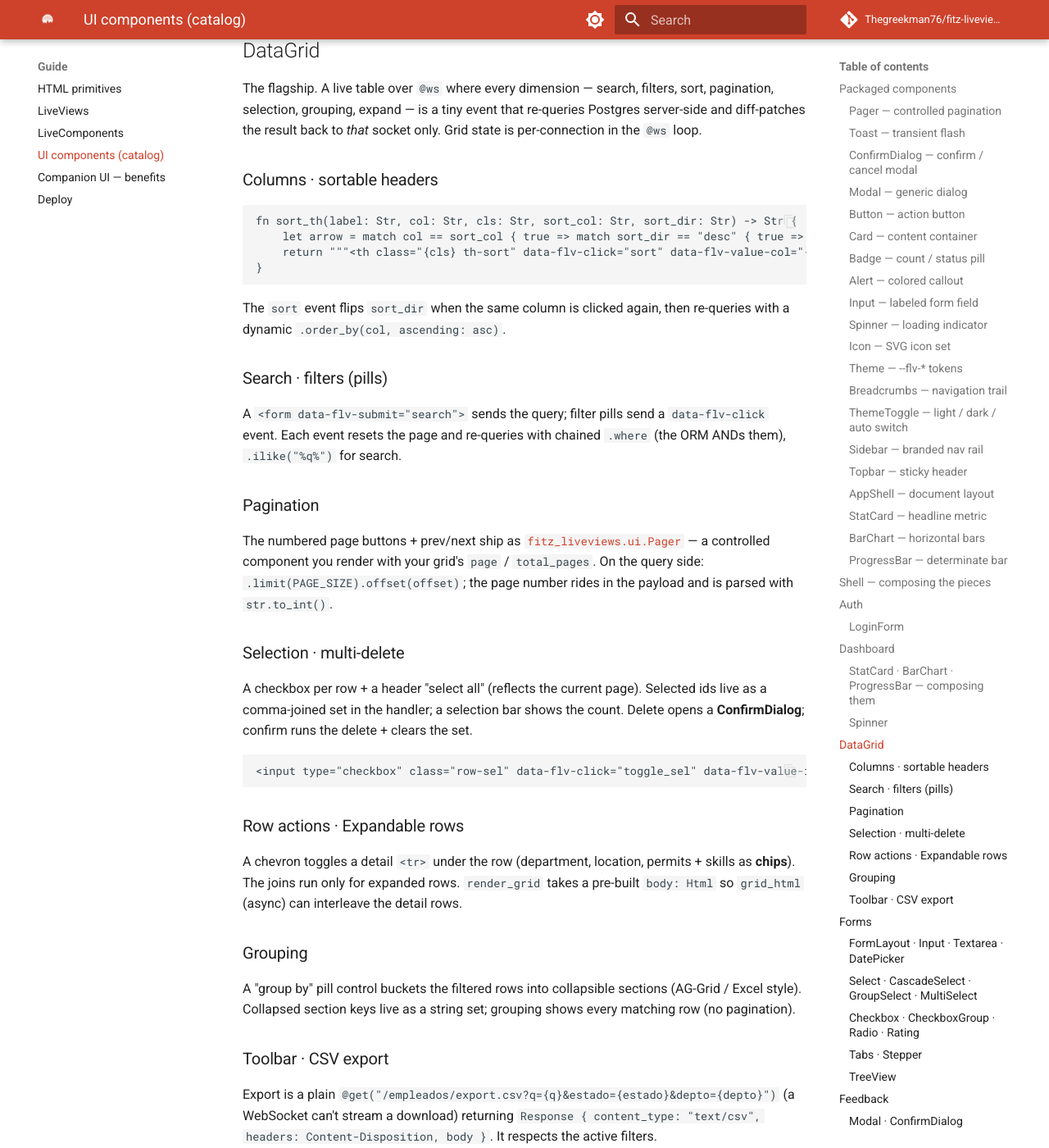
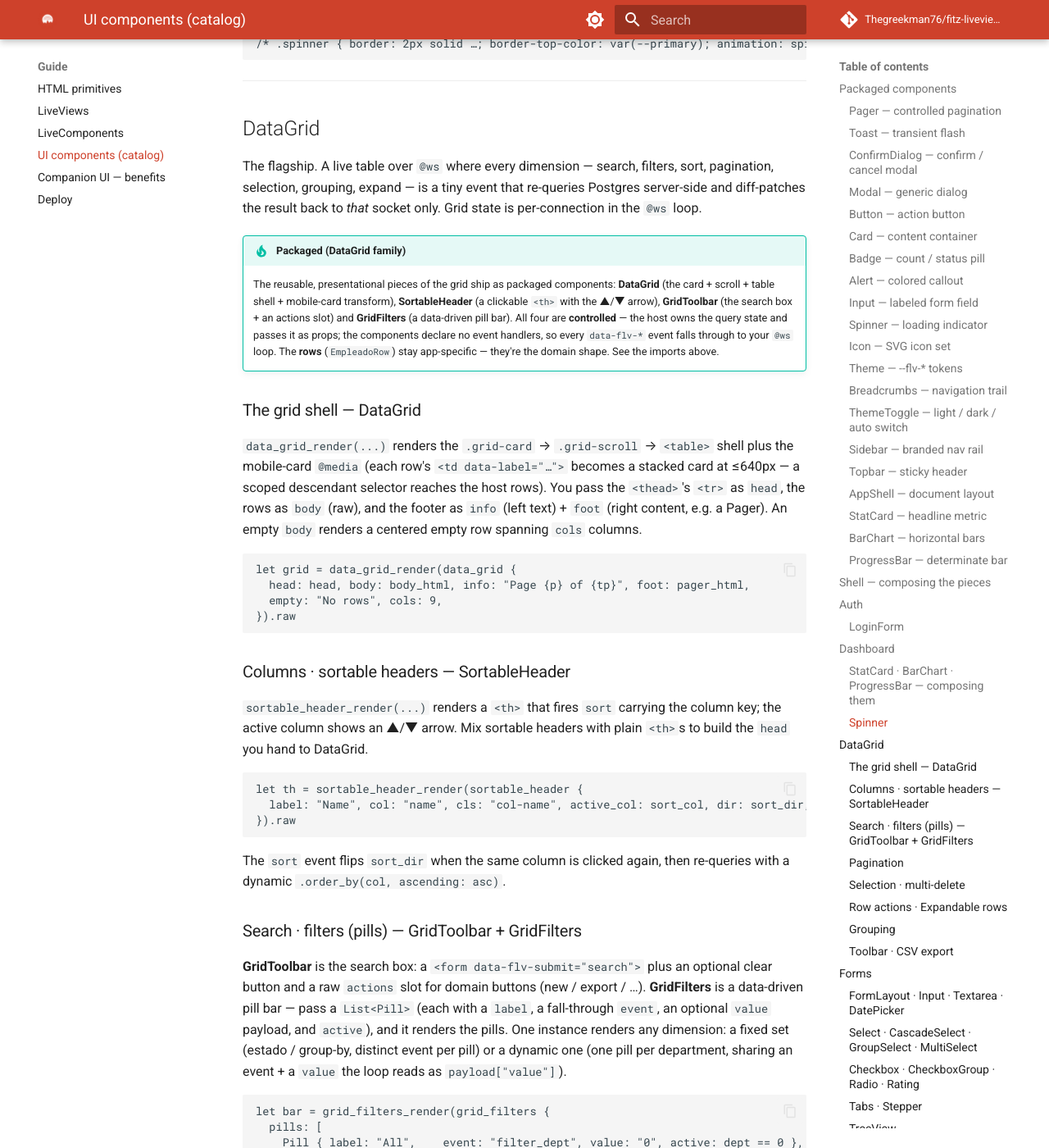
Before and after one commit to Thegreekman76/fitz-liveviews, an MkDocs documentation site: the page built from docs/ui-components.md, in a window 1280 px wide and 1400 px high, scrolled down 17124 px. Shown: the whole window at 82% size. Built offline with MkDocs 1.6.1 and Material for MkDocs 9.7.7, drawn with Linux system fonts in a browser that asks for light colours; comment, search, counter and statistics services are not loaded; some of the changed text lies outside the part shown.

Commit message:
feat(ui): DataGrid + SortableHeader + GridToolbar + GridFilters — DataGrid family (v0.21.0)
Extract the DataGrid family from the Admin ABM into fitz_liveviews.ui.*:
- DataGrid: card+scroll+table shell + the data-label→mobile-cards @media
  (scoped descendant element selectors reach host rows), empty-state, footer.
- SortableHeader: clickable <th> firing `sort` + ▲/▼ arrow.
- GridToolbar: generalized search form + raw actions slot.
- GridFilters: data-driven List<Pill> bar (one instance per dimension).
- grid_helpers: type Pill + sort_arrow().

Adopt in empleados.fitz AND departamentos.fitz; delete the app-local
GridToolbar/GridFilters.fitzv + local sort_th; move the grid/toolbar/pill/
mobile CSS out of admin_css(). filter_depto now reads payload["value"].

18 gallery tests (192 total), docs, snippets, .vsix rebuild. fitz check +
test + build verified; live Postgres render + WS smoke (30 frames) +
run↔binario parity confirmed. Bump 0.20.0 → 0.21.0.

````diff
--- a/docs/ui-components.md
+++ b/docs/ui-components.md
@@ -63,6 +63,11 @@ from fitz_liveviews.ui.StatCard import stat_card, stat_card_render
 from fitz_liveviews.ui.BarChart import bar_chart, bar_chart_render
 from fitz_liveviews.ui.ProgressBar import progress_bar, progress_bar_render
 from fitz_liveviews.ui.chart_helpers import Bar, bar_scale, pct_of
+from fitz_liveviews.ui.DataGrid import data_grid, data_grid_render
+from fitz_liveviews.ui.SortableHeader import sortable_header, sortable_header_render
+from fitz_liveviews.ui.GridToolbar import grid_toolbar, grid_toolbar_render
+from fitz_liveviews.ui.GridFilters import grid_filters, grid_filters_render
+from fitz_liveviews.ui.grid_helpers import Pill, sort_arrow
 ```
 
 They're **i18n-agnostic** (the host passes already-localized text), styled with
@@ -755,23 +760,69 @@ sort, pagination, selection, grouping, expand — is a tiny event that re-querie
 Postgres server-side and diff-patches the result back to *that* socket only.
 Grid state is per-connection in the `@ws` loop.
 
-### Columns · sortable headers
+!!! tip "Packaged (DataGrid family)"
+    The reusable, presentational pieces of the grid ship as packaged components:
+    **DataGrid** (the card + scroll + table shell + mobile-card transform),
+    **SortableHeader** (a clickable `<th>` with the ▲/▼ arrow), **GridToolbar**
+    (the search box + an actions slot) and **GridFilters** (a data-driven pill
+    bar). All four are **controlled** — the host owns the query state and passes
+    it as props; the components declare no event handlers, so every `data-flv-*`
+    event falls through to your `@ws` loop. The **rows** (`EmpleadoRow`) stay
+    app-specific — they're the domain shape. See the imports above.
+
+### The grid shell — DataGrid
+
+`data_grid_render(...)` renders the `.grid-card` → `.grid-scroll` → `<table>`
+shell plus the mobile-card `@media` (each row's `<td data-label="…">` becomes a
+stacked card at ≤640px — a scoped descendant selector reaches the host rows). You
+pass the `<thead>`'s `<tr>` as `head`, the rows as `body` (raw), and the footer as
+`info` (left text) + `foot` (right content, e.g. a Pager). An empty `body` renders
+a centered empty row spanning `cols` columns.
 
 ```
-fn sort_th(label: Str, col: Str, cls: Str, sort_col: Str, sort_dir: Str) -> Str {
-    let arrow = match col == sort_col { true => match sort_dir == "desc" { true => " ▼", false => " ▲" }, false => "" }
-    return """<th class="{cls} th-sort" data-flv-click="sort" data-flv-value-col="{col}">{flv(label)}{arrow}</th>"""
-}
+let grid = data_grid_render(data_grid {
+  head: head, body: body_html, info: "Page {p} of {tp}", foot: pager_html,
+  empty: "No rows", cols: 9,
+}).raw
+```
+
+### Columns · sortable headers — SortableHeader
+
+`sortable_header_render(...)` renders a `<th>` that fires `sort` carrying the
+column key; the active column shows an ▲/▼ arrow. Mix sortable headers with plain
+`<th>`s to build the `head` you hand to DataGrid.
+
+```
+let th = sortable_header_render(sortable_header {
+  label: "Name", col: "name", cls: "col-name", active_col: sort_col, dir: sort_dir,
+}).raw
 ```
 
 The `sort` event flips `sort_dir` when the same column is clicked again, then
 re-queries with a dynamic `.order_by(col, ascending: asc)`.
 
-### Search · filters (pills)
+### Search · filters (pills) — GridToolbar + GridFilters
 
-A `<form data-flv-submit="search">` sends the query; filter pills send a
-`data-flv-click` event. Each event resets the page and re-queries with chained
-`.where` (the ORM ANDs them), `.ilike("%q%")` for search.
+**GridToolbar** is the search box: a `<form data-flv-submit="search">` plus an
+optional clear button and a raw `actions` slot for domain buttons (new / export /
+…). **GridFilters** is a data-driven pill bar — pass a `List<Pill>` (each with a
+`label`, a fall-through `event`, an optional `value` payload, and `active`), and it
+renders the pills. One instance renders any dimension: a fixed set (estado /
+group-by, distinct event per pill) or a dynamic one (one pill per department,
+sharing an event + a `value` the loop reads as `payload["value"]`).
+
+```
+let bar = grid_filters_render(grid_filters {
+  pills: [
+    Pill { label: "All",    event: "filter_dept", value: "0", active: dept == 0 },
+    Pill { label: "Eng",    event: "filter_dept", value: "1", active: dept == 1 },
+  ],
+  filter_label: "Department",
+}).raw
+```
+
+Each event resets the page and re-queries with chained `.where` (the ORM ANDs
+them), `.ilike("%q%")` for search.
 
 ### Pagination
 
--- a/fitz.toml
+++ b/fitz.toml
@@ -1,6 +1,6 @@
 [package]
 name = "fitz-liveviews"
-version = "0.20.0"
+version = "0.21.0"
 edition = "2026"
 description = "Real-time server-rendered UI for Fitz. WebSocket diffing, zero JS build, Phoenix LiveView-inspired."
 authors = ["Martín Palopoli"]
````
Also changed, not shown: CHANGELOG.md (+68 -0 lines), ROADMAP.md (+20 -5 lines), 16 other files.
